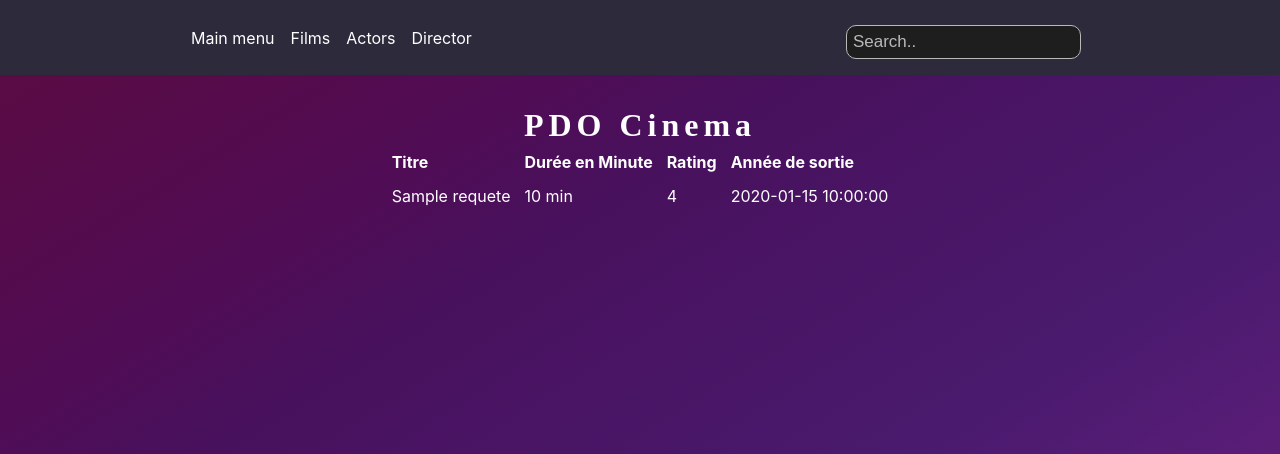
After one commit to Nathane77/cinema-MVC, a PHP site: template view/filmDetails.php in a window 1280 px wide. The commit adds this page. Shown: the top 454 px of the page. Run offline with PHP 8.4, Linux system fonts and the light colour scheme; the template is opened without the code that fills it: most values are stand-ins (such as "Sample title", 1, 10 or a date in 2020); some web fonts are replaced.

Commit message:
added film details

```diff
--- a/index.php
+++ b/index.php
@@ -14,5 +14,6 @@ if(isset($_GET["action"])){
         case "listFilms": $ctrlCinema->listFilms(); break;
         case "listActeurs": $ctrlPerson->listActeurs(); break;
         case "listDirectors": $ctrlPerson->listDirectors(); break;
+        case "filmDetails": $ctrlCinema->filmDetails($_GET["id"]); break;
     }
 }
--- a/view/style.css
+++ b/style/style.css
@@ -14,6 +14,15 @@ body{
     font-family: inter;
     background-repeat: no-repeat;
     background-attachment: fixed;
+}
+
+a{
+    text-decoration: none;
+    color: white;
+}
+
+a:hover{
+    color: grey;
 }
 
 nav{
@@ -82,8 +91,6 @@ footer{
 
 }
 
-
-
 .navSearchBar[type=text] {
     border: 1px solid #b9b9b9;
 }
@@ -97,6 +104,24 @@ footer{
     caret-color: white;
 }
 
+.content{
+    display: flex;
+    align-items: center;
+    flex-direction: column;
+}
+
 ::placeholder{
     color: #b9b9b9;
 }
+table{
+    th {
+    padding-top: 12px;
+    padding-bottom: 12px;
+    text-align: left;
+    color: white;
+    };
+
+    td,th {
+        padding: 6px;
+    }
+}
--- /dev/null
+++ b/view/filmDetails.php
@@ -0,0 +1,36 @@
+<?php ob_start();
+
+?>
+
+<p class="uk-label uk-label-warning"></p>
+
+<table>
+    <thead>
+        <tr>
+            <th>Titre</th>
+            <th>Durée en Minute</th>
+            <th>Rating</th>
+            <th>Année de sortie</th>
+        </tr>
+    </thead>
+    <tbody>
+        <?php
+        foreach($requete->fetchAll() as $film) { ?>
+        <tr>
+            <td><?= $film["film_title"]?></td>
+            <td><?= $film["film_duration"]." min"?></td>
+            <td><?= $film["film_rating"]?></td>
+            <td><?= $film["film_date"]?></td>
+        </tr>
+        <?php } ?>
+    </tbody>
+</table>
+
+
+
+<?php
+
+$titre = "Liste des acteurs";
+$titre_secondaire = "Liste des acteurs";
+$contenu = ob_get_clean();
+require "view/template.php";
--- a/view/listActeurs.php
+++ b/view/listActeurs.php
@@ -7,7 +7,8 @@
 <table>
     <thead>
         <tr>
-            <th>Acteurs</th>
+            <th>Prenom</th>
+            <th>Nom de famille</th>
         </tr>
     </thead>
     <tbody>
--- a/view/listFilms.php
+++ b/view/listFilms.php
@@ -9,14 +9,17 @@
         <tr>
             <th>TITRE</th>
             <th>ANNE SORTIE</th>
+            <th>DETAILS</th>
         </tr>
     </thead>
     <tbody>
         <?php
         foreach($requete->fetchAll() as $film) { ?>
         <tr>
-            <td><?= $film["film_title"]?></td>
+            <td><?= $film["film_title"]?> </td>
             <td><?= $film["film_date"]?></td>
+            <td><a href="index.php?action=filmDetails&id=<?= $film["id_film"]?>"> Voir plus.</a></td>
+
         </tr>
         <?php } ?>
     </tbody>
--- a/view/template.php
+++ b/view/template.php
@@ -3,21 +3,21 @@
 <head>
     <meta charset="UTF-8">
     <meta name="viewport" content="width=device-width, initial-scale=1.0">
-    <link rel="stylesheet" href="view\style.css">
+    <link rel="stylesheet" href="style\style.css">
     <title><?= $titre ?></title>
 </head>
     <body>
         <nav>
             <div class="navLinks">
-                <a>Main menu</a>
-                <a>Films</a>
-                <a>Actors</a>
-                <a>Director</a>
+                <a href="index.php">Main menu</a>
+                <a href="index.php?action=listFilms">Films</a>
+                <a href="index.php?action=listActeurs">Actors</a>
+                <a href="index.php?action=listDirectors">Director</a>
             </div>
             <input class="navSearchBar" type="text" placeholder="Search..">
         </nav>
         <main>
-            <div>
+            <div class="content">
                 <h1>PDO Cinema</h1>
                 <h2><?php $titre_secondaire?></h2>
                 <?= $contenu ?>
```
Also changed, not shown: controller/CinemaController.php (+10 -0 lines).
